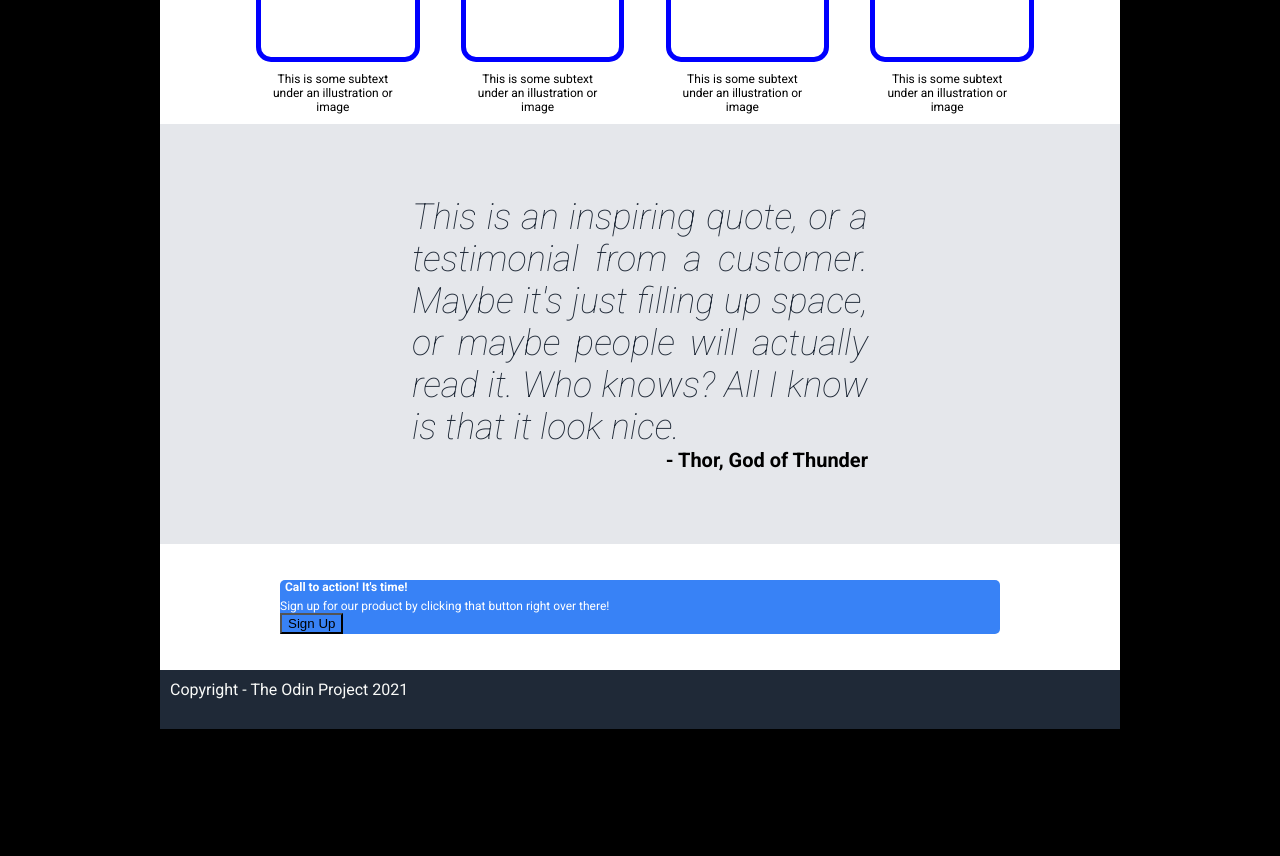
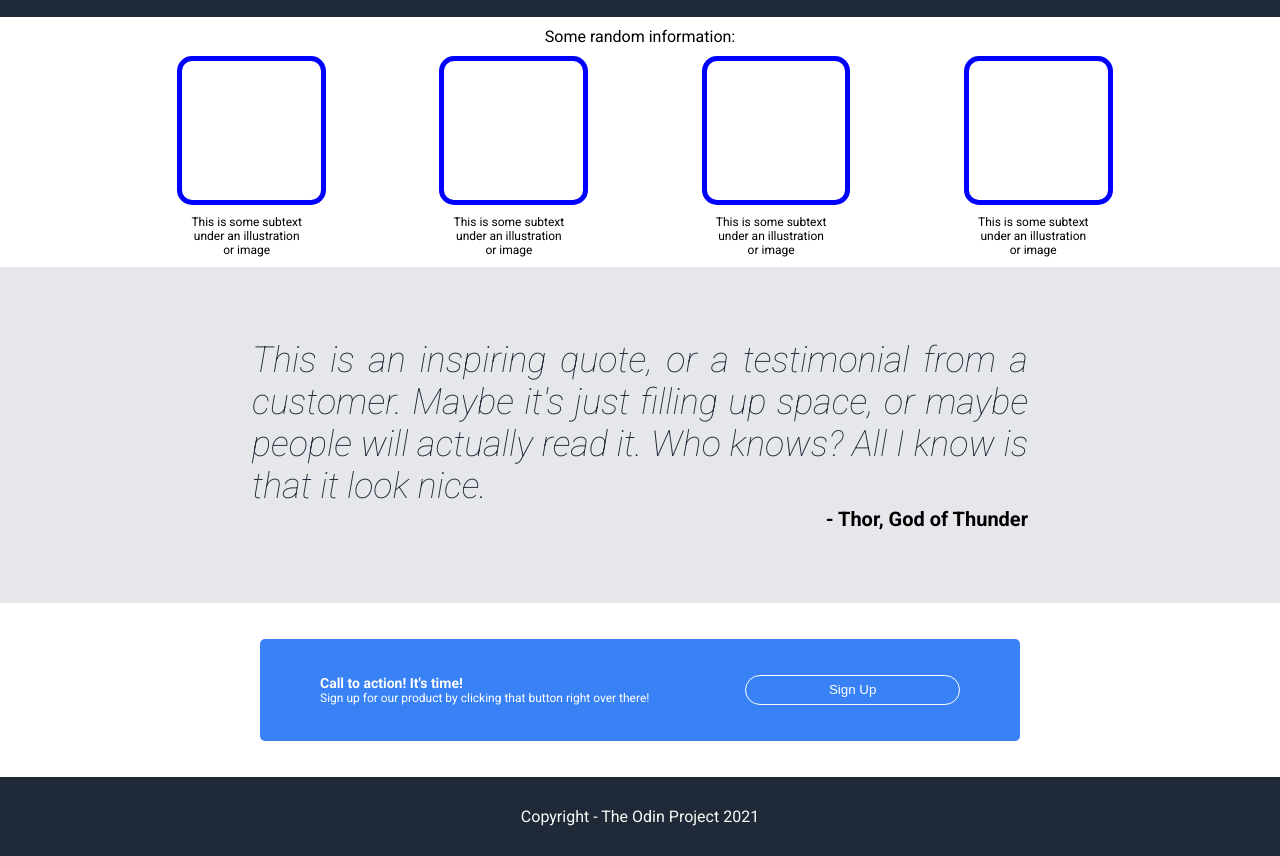
Before and after one commit to masieroaurelien/landing-page, a plain HTML site: page index.html in a window 1280 px wide. Shown: the part 436-1292 px from the top of the page. Before the commit the page ends 1165 px from the top, so only its background shows below. Drawn offline with Linux system fonts and the light colour scheme.

Commit message:
V1 Finalisée

```diff
--- a/index.html
+++ b/index.html
@@ -68,10 +68,12 @@
       <p class="quoteAuthor">- Thor, God of Thunder</p>
     </div>
     <div class="callToAction">
-      <p class="boldCTA">Call to action! It's time!</p>
-      <p class="cta">
-        Sign up for our product by clicking that button right over there!
-      </p>
+      <div class="contCTA">
+        <p class="boldCTA">Call to action! It's time!</p>
+        <p class="cta">
+          Sign up for our product by clicking that button right over there!
+        </p>
+      </div>
       <button class="ctaButton">Sign Up</button>
     </div>
     <div class="footer">
--- a/style.css
+++ b/style.css
@@ -7,7 +7,7 @@ html {
   padding: 0;
   font-family: "Roboto";
   width: 100%;
-    max-width: 960px;
+  /*max-width: 960px;*/
   background-color: white;
 }
 
@@ -19,7 +19,11 @@ html {
   flex-direction: column;
   flex: 1;
   width: 100%;
-    padding: 0px 0px 20px 0px;
+  padding: 20px 0px;
+}
+
+.footer {
+  text-align: center;
 }
 
 .menu {
@@ -55,6 +59,7 @@ html {
   display: inline-flex;
   flex-direction: column;
   flex: 1;
+  padding: 3em;
 }
 
 .awesomeButton {
@@ -75,6 +80,8 @@ html {
   background-color: lightslategray;
   max-height: 150px;
   max-width: 350px;
+  padding: 3em;
+  margin: 3em;
 }
 
 .main {
@@ -139,7 +146,7 @@ html {
 .information {
   display: inline-flex;
   flex-direction: column;
-    width: 20%;
+  width: 15%;
   text-align: center;
   font-size: 12px;
 }
@@ -152,19 +159,40 @@ html {
 }
 
 .callToAction {
-    width: 75%;
+  width: 50%;
   margin: 3em auto;
   color: white;
   font-size: 12px;
   border-radius: 5px;
+  padding: 3em 5em;
+  display: flex;
+  flex-direction: row;
+  justify-content: space-between;
 }
 
 .boldCTA {
   font-weight: bold;
-    margin: 5px;
+  flex: 1;
+  margin: 0;
+  font-size: 14px;
 }
 /* regler l'histoire de margin/padding */
 
 .cta {
   margin: 0;
 }
+
+.contCTA {
+  display: flex;
+  flex: 2;
+  flex-direction: column;
+}
+
+.ctaButton {
+  flex: 1;
+  margin: 0;
+  padding: 0;
+  border: white solid 1px;
+  color: white;
+  border-radius: 15px;
+}
```
Lines whose indentation alone changed are shown as unchanged.
